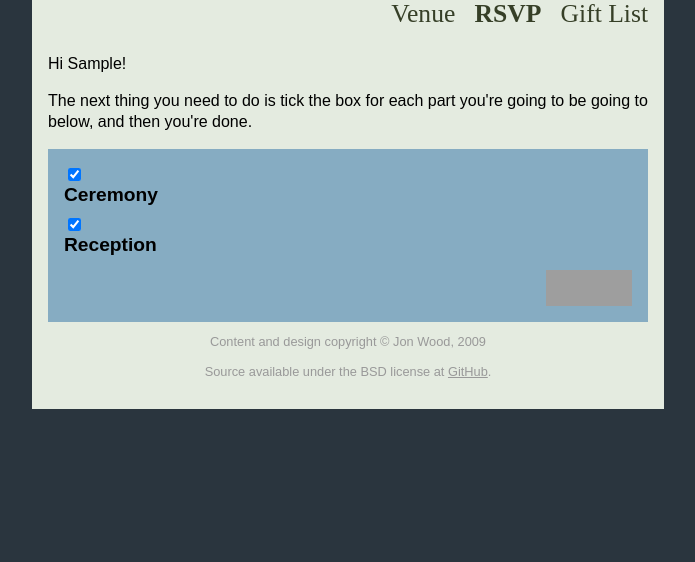
After one commit to jellybob/wedding, a Django app: template templates/guests/stage2.html in a window 1280 px wide. The commit adds this page. Shown: the part 150-712 px from the top of the page, without its empty margins (292-987 px from the left). Run offline with Django 3.2, Linux system fonts and the light colour scheme; the template is opened without the code that fills it: most values are stand-ins (such as "Sample title", 1, 10 or a date in 2020); some libraries are stand-ins or nearby versions; grey boxes are pictures that could not be loaded.

Commit message:
Add the stage2 view and template

```diff
--- a/templates/guests/index.html
+++ b/templates/guests/index.html
@@ -10,6 +10,10 @@
 	   that we can add you to the mailing list. We promise not to spam you!</p>
 
 	<div class="form_block">
+		{% if error %}
+		<p class="error">We don't seem to have your e-mail address. Try again, and if it still
+			             doesn't work, get in touch. We probably got it wrong.</p>
+		{% endif %}
 		<form action="/rsvp/stage2" method="post">
 			<label for="email">E-Mail Address</label>
 			<input type="text" name="email" id="email" class="text" />
--- /dev/null
+++ b/templates/guests/stage2.html
@@ -0,0 +1,33 @@
+{% extends "base.html" %}
+{% block title %}RSVP{% endblock %}
+{% block selected %}rsvp{% endblock %}
+
+{% block content %}
+	<p>Hi {{ guest.first_name }}!</p>
+	<p>The next thing you need to do is tick the box for each part you're going to be going to
+	   below, and then you're done.</p>
+
+	<div class="form_block">
+		<form action="/rsvp/save" method="post">
+			<input type="hidden" name="email" value="{{ guest.email }}" />
+
+			<div class="checkbox">
+				<input type="checkbox" checked="checked" id="ceremony" name="ceremony" value="1" />
+				<label for="ceremony">Ceremony</label>
+			</div>
+			{% if guest.invite_to_meal %}
+			<div class="checkbox">
+				<input type="checkbox" checked="checked" id="meal" name="meal" value="1" />
+				<label for="meal">Meal</label>
+			</div>
+			{% endif %}
+			<div class="checkbox">
+				<input type="checkbox" checked="checked" id="reception" name="reception" value="1" />
+				<label for="reception">Reception</label>
+			</div>
+
+			<input type="image" name="submit" class="image" id="stage2"
+				   src="/site_media/rsvp_button.png" alt="RSVP" width="86" height="36"/>
+		</form>
+	</div>
+{% endblock %}
```
